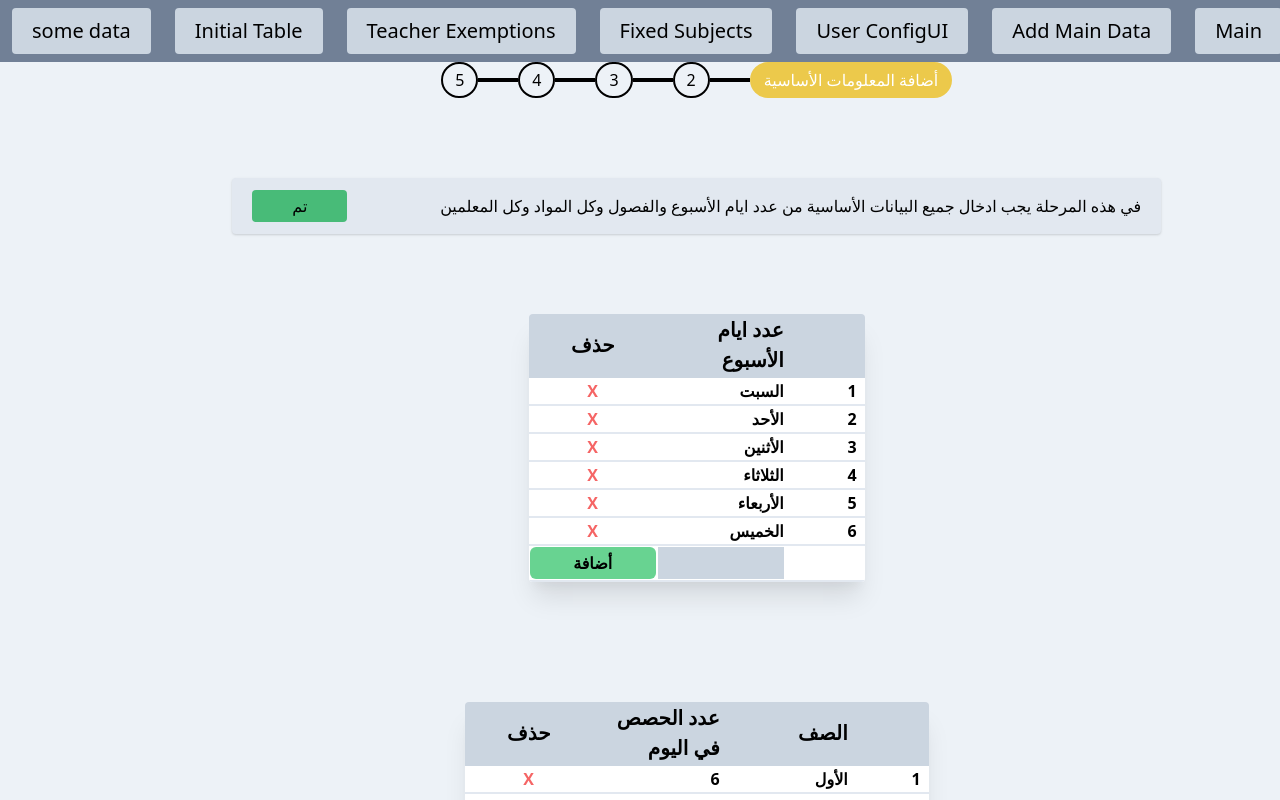
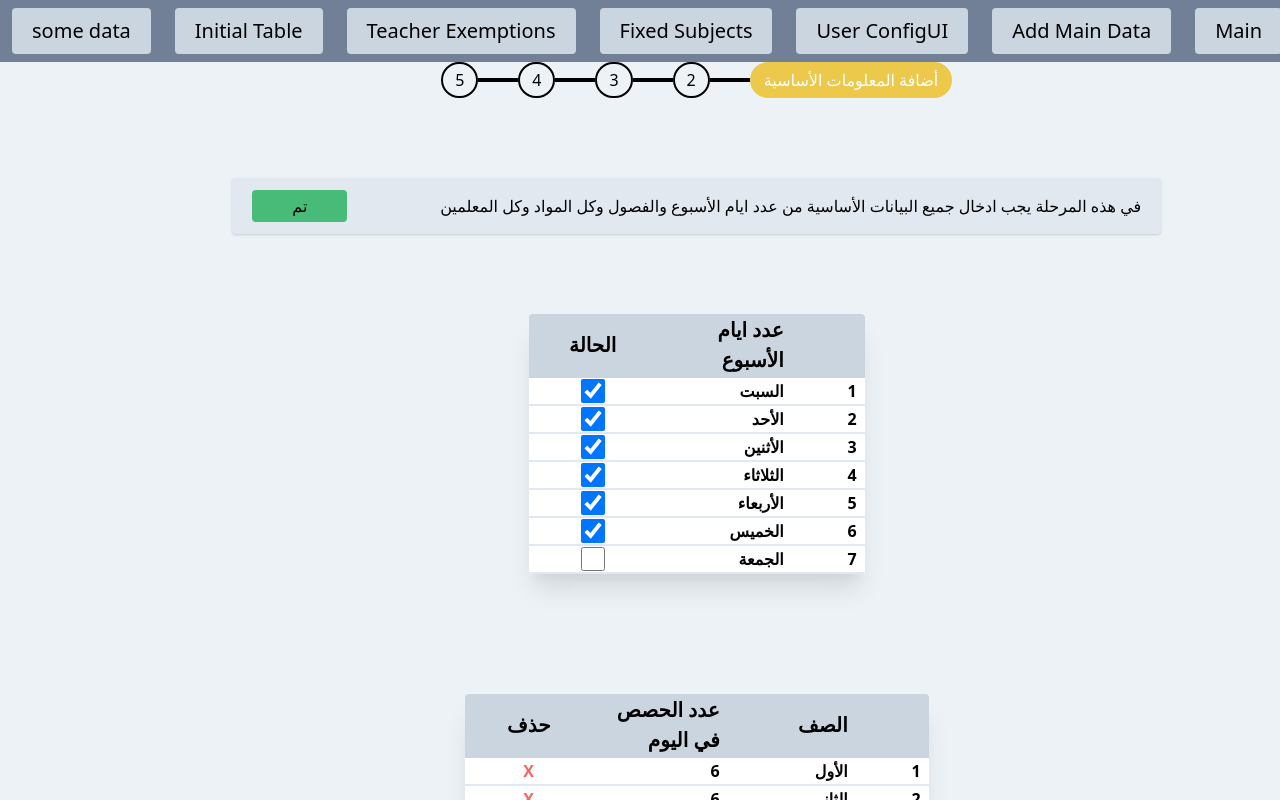
Before and after one commit to m-HARD/Weekly-Classs-Chedule-Source, a Vue app: page / in a window 1280 px wide. Both pictures are taken after a click on the element "Add Main Data". Shown: the top 800 px of the page. Built offline with nearby package versions, Linux system fonts and the light colour scheme.

Commit message:
edit add day make it more daynamic

```diff
--- a/src/pages/AddMainData.vue
+++ b/src/pages/AddMainData.vue
@@ -16,22 +16,15 @@
               <tr class="flex flex-wrap font-bold border-b-2 border-gray-400 items-center bg-gray-400">
                 <td class="w-20 font-extrabold text-xl"></td>
                 <td class="w-32 font-extrabold text-xl">عدد ايام الأسبوع</td>
-                <td class="w-32 font-extrabold text-xl text-center">حذف</td>
+                <td class="w-32 font-extrabold text-xl text-center">الحالة</td>
               </tr>
             </thead>
             <tbody>
-              <tr class="flex flex-wrap border-b-2 border-gray-300 bg-white hover:bg-gray-300" v-for="(day,i) in data.mainData.dayOfWeek" :key="i">
+              <tr class="flex flex-wrap border-b-2 border-gray-300 bg-white hover:bg-gray-300" v-for="(day,i) in dayOfWeekInput" :key="i">
                 <td class="w-20 font-semibold px-2">{{ i+1 }}</td>
                 <td class="w-32 font-semibold">{{ day.name }}</td>
                 <td class="w-32 font-semibold text-center">
-                  <span @click="data.mainData.dayOfWeek.splice(i,1)" class="text-red-500 cursor-pointer">X</span>
-                </td>
-              </tr>
-              <tr class="flex flex-wrap border-b-2 border-gray-300 bg-white">
-                <td class="w-20 font-semibold px-2"></td>
-                <td class="w-32 font-semibold"><input type="text" v-model="userInput.dayInput" class="w-full h-full bg-gray-400 p-1"></td>
-                <td class="w-32 font-semibold text-center flex items-center">
-                  <span @click="AddDay" class="bg-green-400 hover:bg-green-500 w-full py-1 rounded-md cursor-pointer">أضافة</span>
+                  <input type="checkbox" class="w-full h-full" v-model="day.state" @click="AddDay">
                 </td>
               </tr>
             </tbody>
@@ -144,6 +137,15 @@ export default {
   },
   data() {
     return {
+      dayOfWeekInput:[
+          {id:1,name:'السبت',state:true},
+          {id:2,name:'الأحد',state:true},
+          {id:3,name:'الأثنين',state:true},
+          {id:4,name:'الثلاثاء',state:true},
+          {id:5,name:'الأربعاء',state:true},
+          {id:6,name:'الخميس',state:true},
+          {id:7,name:'الجمعة',state:false}
+        ],
       userInput:{
           dayInput:null,
           classInput:null,
@@ -158,15 +160,18 @@ export default {
         eventBus.$emit('ChangeUrl',url)
       },
       AddDay(){
-        if(this.userInput.dayInput == null)return
-        let lastId = Math.max(...this.data.mainData.dayOfWeek.map(day=>{
-            return day.id
-        }))
-        this.data.mainData.dayOfWeek.push({
-              id:lastId+1,
-              name:this.userInput.dayInput
-        })
-        this.userInput.dayInput = null
+        setTimeout(() => {
+          let endArray = []
+          this.dayOfWeekInput.forEach(day => {
+            if (day.state == true) {
+              endArray.push({
+                id:day.id,
+                name:day.name
+              })
+            }
+          });
+          this.data.mainData.dayOfWeek = endArray
+        }, 50);
       },
       AddClass(){
         if(this.userInput.classInput == null || this.userInput.classsubInDayInput == null)return
```
